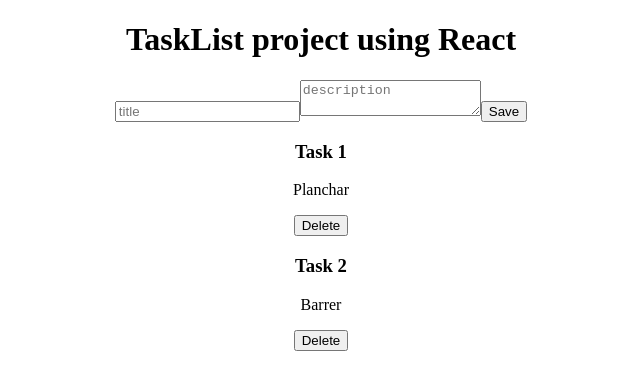
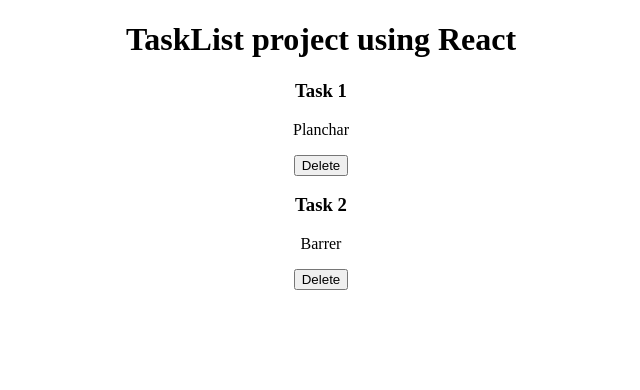
Before and after one commit to carlosdelblanco/react-crud-project, a React (Create React App) app: page / in a window 1280 px wide. Shown: the top 390 px of the page, without its empty margins (319-959 px from the left). Built offline with nearby package versions, Linux system fonts and the light colour scheme.

Commit message:
Add routes

```diff
--- a/package.json
+++ b/package.json
@@ -10,6 +10,7 @@
     "react": "^18.2.0",
     "react-dom": "^18.2.0",
     "react-redux": "^8.0.5",
+    "react-router-dom": "^6.6.1",
     "react-scripts": "5.0.1",
     "uuid": "^9.0.0",
     "web-vitals": "^2.1.4"
--- a/src/App.js
+++ b/src/App.js
@@ -1,4 +1,6 @@
+import { BrowserRouter, Route, Routes } from "react-router-dom";
 import "./App.css";
+
 import TaskForm from "./app/components/TaskForm";
 import TasksList from "./app/components/TasksList";
 
@@ -6,8 +8,12 @@
   return (
     <div className="App">
       <h1>TaskList project using React</h1>
-      <TaskForm />
-      <TasksList />
+      <BrowserRouter>
+        <Routes>
+          <Route path="/" element={<TasksList />} />
+          <Route path="/create-task" element={<TaskForm />} />
+        </Routes>
+      </BrowserRouter>
     </div>
   );
 }
```
Also changed, not shown: 1 other file (tests, documents, lock files or other folders).
